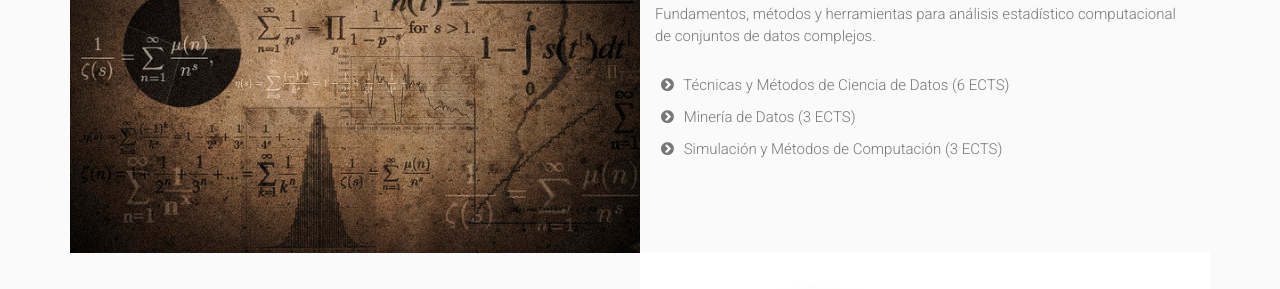
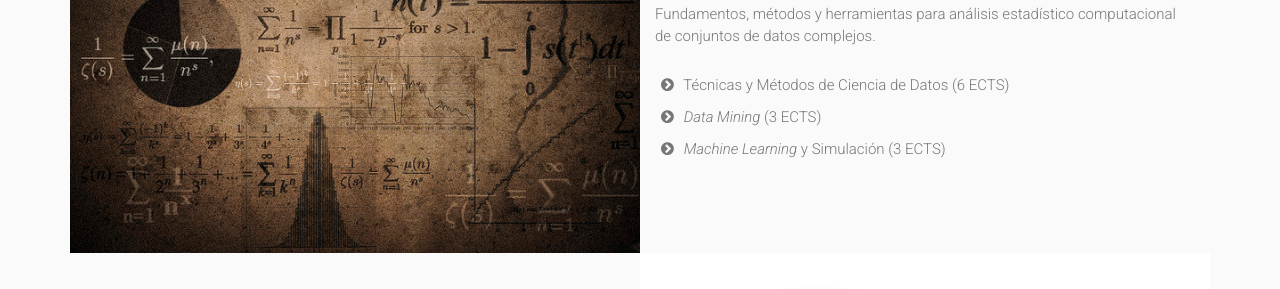
Before and after one commit to URJCDataScience/central, a Jekyll site: the page built from contenidos/index.html, in a window 1280 px wide and 900 px high, scrolled down 674 px. Shown: the part 152-441 px from the top of the window. Built offline with Jekyll 4.4.1, drawn with Linux system fonts in a browser that asks for light colours.

Commit message:
Update titles of data mining/machine learning subjects

```diff
--- a/contenidos/index.html
+++ b/contenidos/index.html
@@ -149,10 +149,10 @@ author: URJCDataScience
 										<i class="fa fa-chevron-circle-right"></i> Técnicas y Métodos de Ciencia de Datos (6 ECTS)
 									</li>
 									<li>
-										<i class="fa fa-chevron-circle-right"></i> Minería de Datos (3 ECTS)
+										<i class="fa fa-chevron-circle-right"></i> <em>Data Mining</em> (3 ECTS)
 									</li>
 									<li>
-										<i class="fa fa-chevron-circle-right"></i> Simulación y Métodos de Computación (3 ECTS)
+										<i class="fa fa-chevron-circle-right"></i> <em>Machine Learning</em> y Simulación (3 ECTS)
 									</li>
 								</ul>
 							</div>
```
